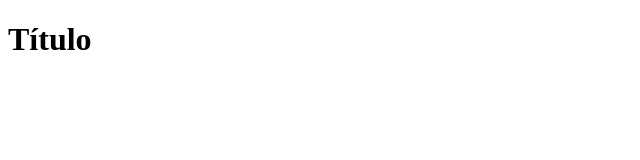
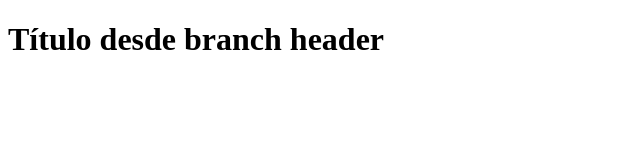
Before and after one commit to jhojanEducation/miniprueba, a plain HTML site: page index.html in a window 1280 px wide. Shown: the whole page, without its empty margins (0-640 px from the left). Drawn offline with Linux system fonts and the light colour scheme.

Commit message:
Commit de header

```diff
--- a/index.html
+++ b/index.html
@@ -8,7 +8,7 @@
 </head>
 <body>
     <header>
-        <h1>Título</h1>
+        <h1>Título desde branch header</h1>
     </header>
 </body>
 </html>
```
